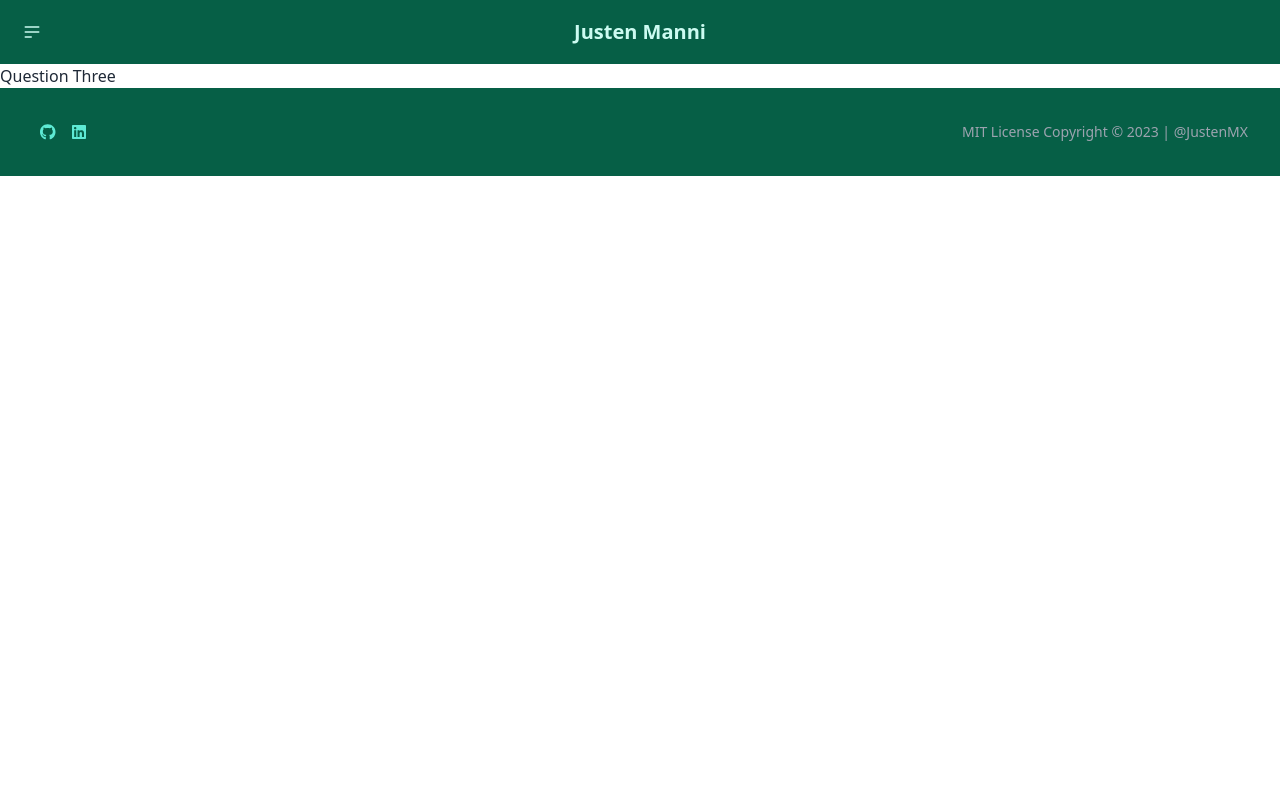
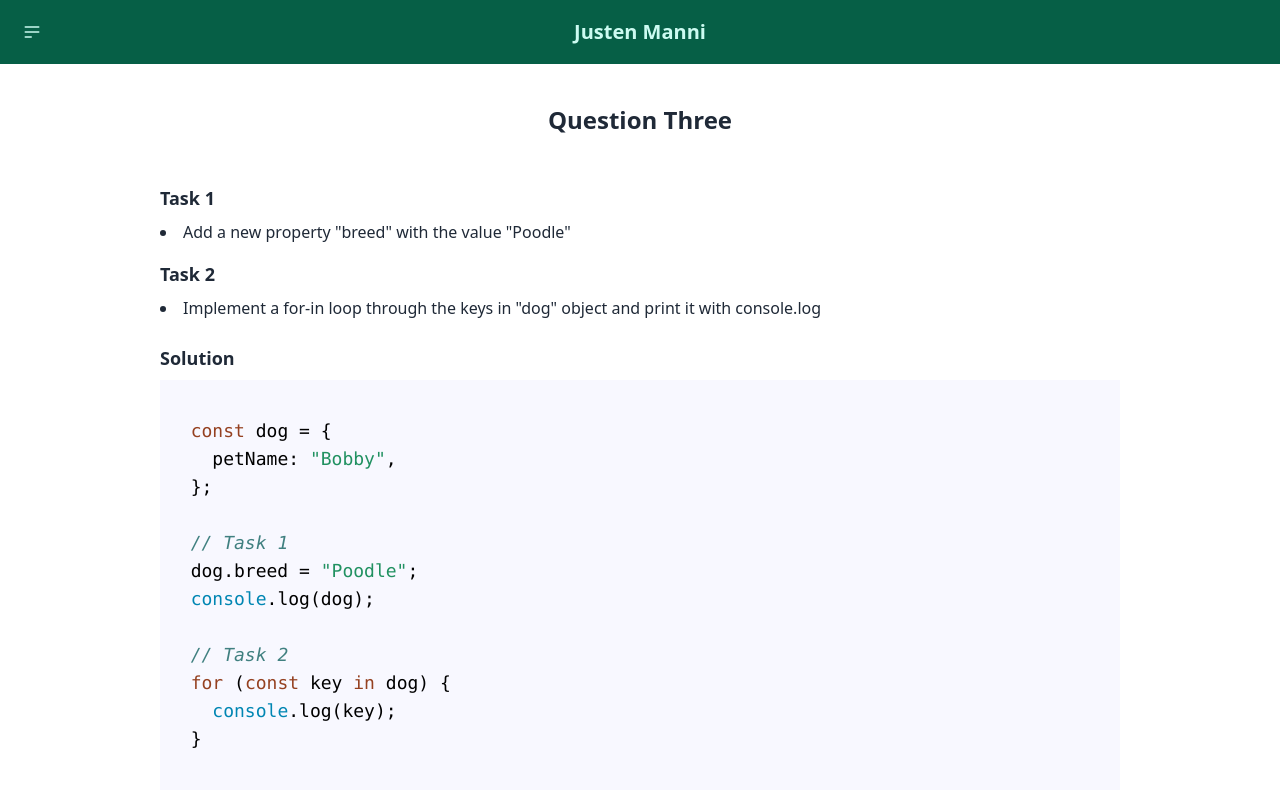
Before and after one commit to JustenMX/NTU-SCTP-SE-ENTRY-TEST, a React (Vite) app: page /QuestionThree in a window 1280 px wide. Shown: the top 800 px of the page. Built offline with nearby package versions, Linux system fonts and the light colour scheme.

Commit message:
Complete Question Three

```diff
--- a/src/assets/q3.js
+++ b/src/assets/q3.js
@@ -7,9 +7,14 @@
 */
 
 const dog = {
-    petName:"Bobby"
-}
+  petName: "Bobby",
+};
 
 // Task 1: Add code here
+dog.breed = "Poodle";
+console.log(dog);
 
 // Task 2: Add code here
+for (const key in dog) {
+  console.log(key);
+}
--- a/src/pages/QuestionOne.jsx
+++ b/src/pages/QuestionOne.jsx
@@ -3,7 +3,7 @@ import SyntaxHighlighter from "react-syntax-highlighter";
 import { docco } from "react-syntax-highlighter/dist/esm/styles/hljs";
 
 function QuestionOne() {
-  // Question One Answer
+  // Solution to Question One
   const ansQuestionOne = `
   // Task 1
     function swap(x, y) {
--- a/src/pages/QuestionThree.jsx
+++ b/src/pages/QuestionThree.jsx
@@ -1,10 +1,60 @@
 import React from "react";
+import SyntaxHighlighter from "react-syntax-highlighter";
+import { docco } from "react-syntax-highlighter/dist/esm/styles/hljs";
 
 function QuestionThree() {
+  // Solution to Question Three
+  const ansQuestionThree = `
+  const dog = {
+    petName: "Bobby",
+  };
+
+  // Task 1
+  dog.breed = "Poodle";
+  console.log(dog);
+
+  // Task 2
+  for (const key in dog) {
+    console.log(key);
+  }
+  `;
+
   return (
-    <div>
-      <h1>Question Three</h1>
-    </div>
+    <>
+      <div className="max-w-screen-lg px-4 md:px-8 mx-auto flex flex-col h-screen">
+        <div className="dark:text-teal-100">
+          <h1 className="font-bold text-2xl text-center m-10">
+            Question Three
+          </h1>
+        </div>
+        <div className="ml-50 dark:text-teal-100">
+          <h3 className="font-semibold text-lg my-2">Task 1</h3>
+          <ul className="list-inside list-disc">
+            <li>
+              Add a new property &quot;breed&quot; with the value
+              &quot;Poodle&quot;
+            </li>
+          </ul>
+          <h3 className="font-semibold text-lg mt-4 mb-2">Task 2</h3>
+          <ul className="list-inside list-disc mb-4">
+            <li>
+              Implement a for-in loop through the keys in &quot;dog&quot; object
+              and print it with console.log
+            </li>
+          </ul>
+        </div>
+        <div>
+          <h3 className="font-semibold text-lg my-2">Solution</h3>
+          <SyntaxHighlighter
+            className="text-lg"
+            language="javascript"
+            style={docco}
+          >
+            {ansQuestionThree}
+          </SyntaxHighlighter>
+        </div>
+      </div>
+    </>
   );
 }
 
--- a/src/pages/QuestionTwo.jsx
+++ b/src/pages/QuestionTwo.jsx
@@ -3,6 +3,7 @@ import SyntaxHighlighter from "react-syntax-highlighter";
 import { docco } from "react-syntax-highlighter/dist/esm/styles/hljs";
 
 function QuestionTwo() {
+  // Solution to Question Two
   const ansQuestionTwo = `
   // Task 1
   const nameList = [];
```
